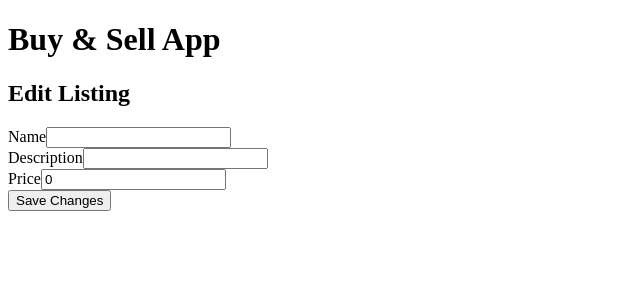
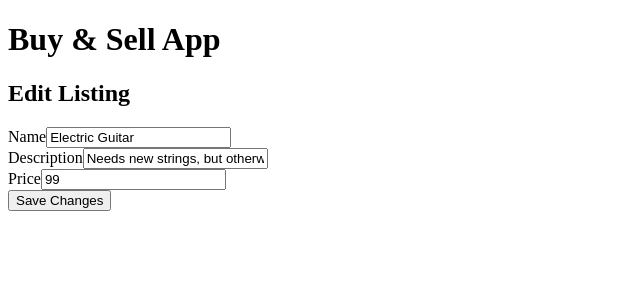
Before and after one commit to vijaygenius123/angular-buy-and-sell, an Angular app: page /edit-listing/234 in a window 1280 px wide. Shown: the top 300 px of the page, without its empty margins (0-640 px from the left). Built offline with nearby package versions, Linux system fonts and the light colour scheme.

Commit message:
Added Default Value In Edit Page

```diff
--- a/src/app/edit-listing-page/edit-listing-page.component.html
+++ b/src/app/edit-listing-page/edit-listing-page.component.html
@@ -1,4 +1,10 @@
 <div class="content-box">
   <h2>Edit Listing</h2>
-  <app-listing-data-form buttonText="Save Changes" (onSubmit)="onSubmit()"></app-listing-data-form>
+  <app-listing-data-form
+    buttonText="Save Changes"
+    [currentName]="listing.name"
+    [currentDescription]="listing.description"
+    [currentPrice]="listing.price"
+    (onSubmit)="onSubmit()"
+  ></app-listing-data-form>
 </div>
--- a/src/app/edit-listing-page/edit-listing-page.component.ts
+++ b/src/app/edit-listing-page/edit-listing-page.component.ts
@@ -1,5 +1,7 @@
 import { Component, OnInit } from '@angular/core';
-import {Router} from '@angular/router';
+import {ActivatedRoute, Router} from '@angular/router';
+import {Listing} from '../types';
+import {fakeMyListings} from '../fake-data';
 
 @Component({
   selector: 'app-edit-listing-page',
@@ -8,9 +10,13 @@
 })
 export class EditListingPageComponent implements OnInit {
 
-  constructor(private router: Router) { }
+  listing: Listing;
+
+  constructor(private route: ActivatedRoute, private router: Router) { }
 
   ngOnInit(): void {
+    const id = this.route.snapshot.paramMap.get('id');
+    this.listing = fakeMyListings.find(listing => listing.id === id);
   }
 
   onSubmit(): void {
--- a/src/app/listing-data-form/listing-data-form.component.ts
+++ b/src/app/listing-data-form/listing-data-form.component.ts
@@ -8,9 +8,13 @@
 })
 export class ListingDataFormComponent implements OnInit {
   @Input() buttonText;
+  @Input() currentName = '';
+  @Input() currentDescription = '';
+  @Input() currentPrice = '';
+
   name = '';
   description = '';
-  price = 0;
+  price = '';
 
   // tslint:disable-next-line:no-output-on-prefix
   @Output() onSubmit = new EventEmitter<Listing>();
@@ -18,6 +22,9 @@
   constructor() { }
 
   ngOnInit(): void {
+    this.name = this.currentName;
+    this.description = this.currentDescription;
+    this.price = this.currentPrice;
   }
 
   onButtonClicked(): void {
```
